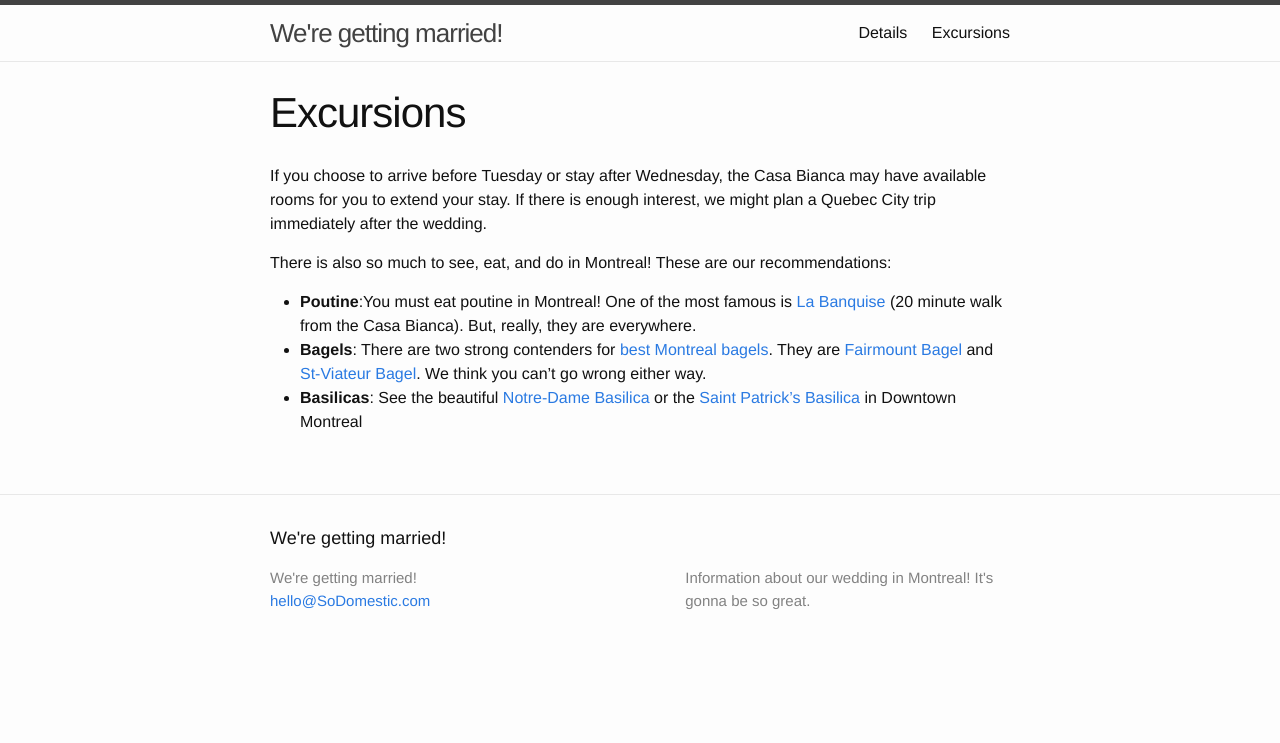
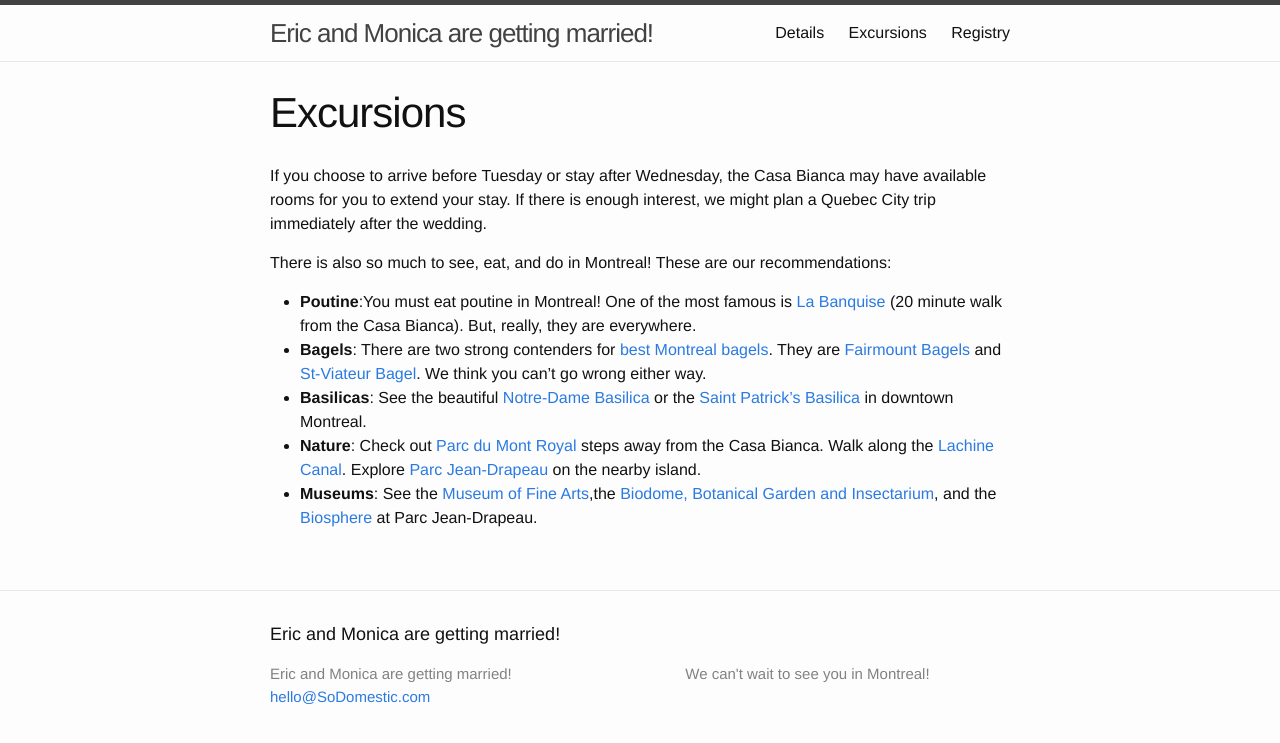
Before and after one commit to monicaaa/SoDomestic, a Jekyll site: the page built from excursions.md, in a window 1280 px wide. Shown: the top 743 px of the page. Built offline with Jekyll 4.4.1, drawn with Linux system fonts in a browser that asks for light colours.

Commit message:
added registry, changed wording

```diff
--- a/_config.yml
+++ b/_config.yml
@@ -6,10 +6,10 @@
 # 'jekyll serve'. If you change this file, please restart the server process.
 
 # Site settings
-title: We're getting married!
+title: Eric and Monica are getting married!
 email: hello@SoDomestic.com
 description: > # this means to ignore newlines until "baseurl:"
-  Information about our wedding in Montreal! It's gonna be so great.
+  We can't wait to see you in Montreal!
 baseurl: "" # the subpath of your site, e.g. /blog
 url: "http://www.sodomestic.com" # the base hostname & protocol for your site
 
--- a/_sass/_base.scss
+++ b/_sass/_base.scss
@@ -27,10 +27,6 @@ body {
 
 span {
     font-weight:bold;
-}
-
-h3 {
-    text-decoration:underline;
 }
 
 /**
--- a/excursions.md
+++ b/excursions.md
@@ -8,5 +8,7 @@ If you choose to arrive before Tuesday or stay after Wednesday, the Casa Bianca
 There is also so much to see, eat, and do in Montreal! These are our recommendations:
 
 * **Poutine**:You must eat poutine in Montreal! One of the most famous is <a target="_blank" href="http://labanquise.com/">La Banquise</a> (20 minute walk from the Casa Bianca). But, really, they are everywhere.
-* **Bagels**: There are two strong contenders for <a target="_blank" href="http://www.seriouseats.com/2009/11/what-are-montreal-bagels-the-best-fairmount-vs-st-viateur-rivalry-canada.html">best Montreal bagels</a>. They are <a target="_blank" href="http://www.fairmountbagel.com/">Fairmount Bagel</a> and <a target="_blank" href="http://www.stviateurbagel.com/">St-Viateur Bagel</a>. We think you can't go wrong either way.
-* **Basilicas**: See the beautiful <a target="_blank" href="http://www.basiliquenotredame.ca/en/">Notre-Dame Basilica</a> or the <a target="_blank" href="http://www.stpatricksmtl.ca/">Saint Patrick's Basilica</a> in Downtown Montreal
+* **Bagels**: There are two strong contenders for [best Montreal bagels](http://www.seriouseats.com/2009/11/what-are-montreal-bagels-the-best-fairmount-vs-st-viateur-rivalry-canada.html){:target="_blank"}. They are [Fairmount Bagels](http://www.fairmountbagel.com/){:target="_blank"} and [St-Viateur Bagel](http://www.stviateurbagel.com/){:target="_blank"}. We think you can't go wrong either way.
+* **Basilicas**: See the beautiful [Notre-Dame Basilica](http://www.basiliquenotredame.ca/en/){:target="_blank"} or the [Saint Patrick's Basilica](http://www.stpatricksmtl.ca/){:target="_blank"} in downtown Montreal.
+* **Nature**: Check out [Parc du Mont Royal](http://www.montreal.com/parks/mtroyal.html){:target="_blank"} steps away from the Casa Bianca. Walk along the [Lachine Canal](http://www.tripadvisor.com/Attraction_Review-g155032-d1815342-Reviews-Lieu_Historique_National_du_Canal_de_Lachine-Montreal_Quebec.html){:target="_blank"}. Explore [Parc Jean-Drapeau](http://www.parcjeandrapeau.com/en/){:target="_blank"} on the nearby island.
+* **Museums**: See the [Museum of Fine Arts](http://www.mbam.qc.ca/en/){:target="_blank"},the [Biodome, Botanical Garden and Insectarium](http://espacepourlavie.ca/en/biodome){:target="_blank"}, and the [Biosphere](https://www.ec.gc.ca/biosphere/){:target="_blank"} at Parc Jean-Drapeau.
```
Also changed, not shown: details.md (+1 -1 lines), index.html (+4 -5 lines), registry.md (added, +6 -0 lines).
